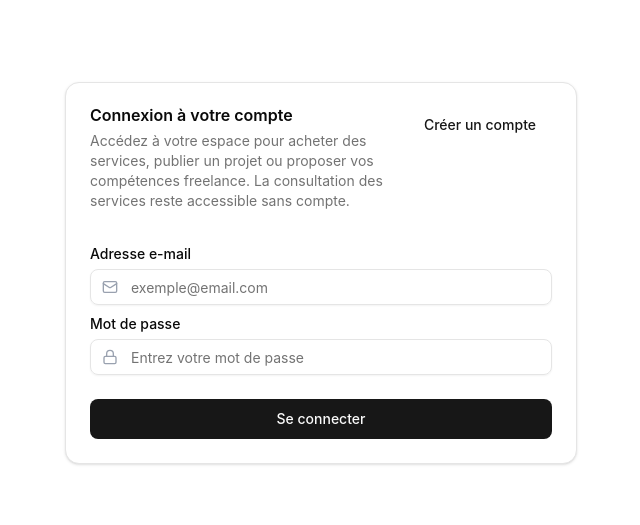
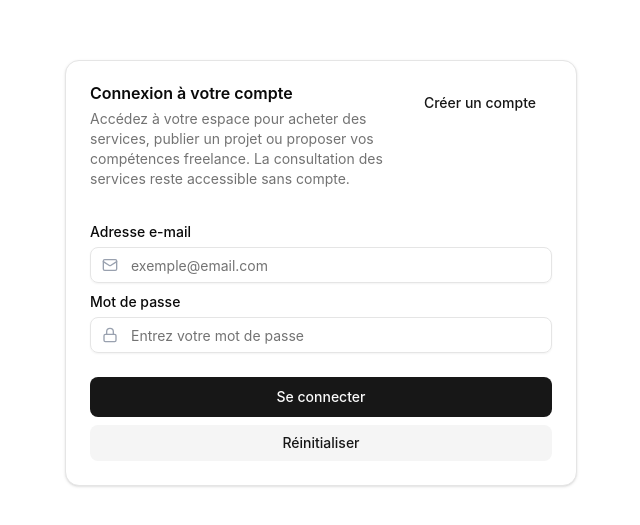
Before and after one commit to yi3za/digitalgardn-frontend, a React (Vite) app: page /login in a window 1280 px wide. Shown: the part 127-652 px from the top of the page, without its empty margins (319-959 px from the left). Built offline with nearby package versions, Linux system fonts and the light colour scheme.

Commit message:
feat(auth): ajouter un bouton pour reinitialiser les formulaires d'authentification

```diff
--- a/src/i18n/locales/fr/auth.json
+++ b/src/i18n/locales/fr/auth.json
@@ -17,6 +17,7 @@
     },
     "actions": {
       "submit": "Se connecter",
+      "reset": "Réinitialiser",
       "forgotPassword": "Mot de passe oublié ?"
     },
     "toast": {
@@ -66,6 +67,7 @@
     },
     "actions": {
       "submit": "Créer le compte",
+      "reset": "Réinitialiser",
       "next": "Suivant",
       "back": "Retour"
     },
--- a/src/pages/auth/LoginPage.jsx
+++ b/src/pages/auth/LoginPage.jsx
@@ -85,6 +85,13 @@ export function LoginPage() {
         >
           {t("login.actions.submit")}
         </Button>
+        <Button
+          onClick={() => form.reset()}
+          variant="secondary"
+          className="w-full"
+        >
+          {t("login.actions.reset")}
+        </Button>
       </CardFooter>
     </>
   );
--- a/src/pages/auth/RegisterPage.jsx
+++ b/src/pages/auth/RegisterPage.jsx
@@ -181,6 +181,13 @@ export function RegisterPage() {
               : t("register.actions.next")}
           </Button>
         </ButtonGroup>
+        <Button
+          onClick={() => form.reset()}
+          variant="secondary"
+          className="w-full"
+        >
+          {t("register.actions.reset")}
+        </Button>
       </CardFooter>
     </>
   );
```
